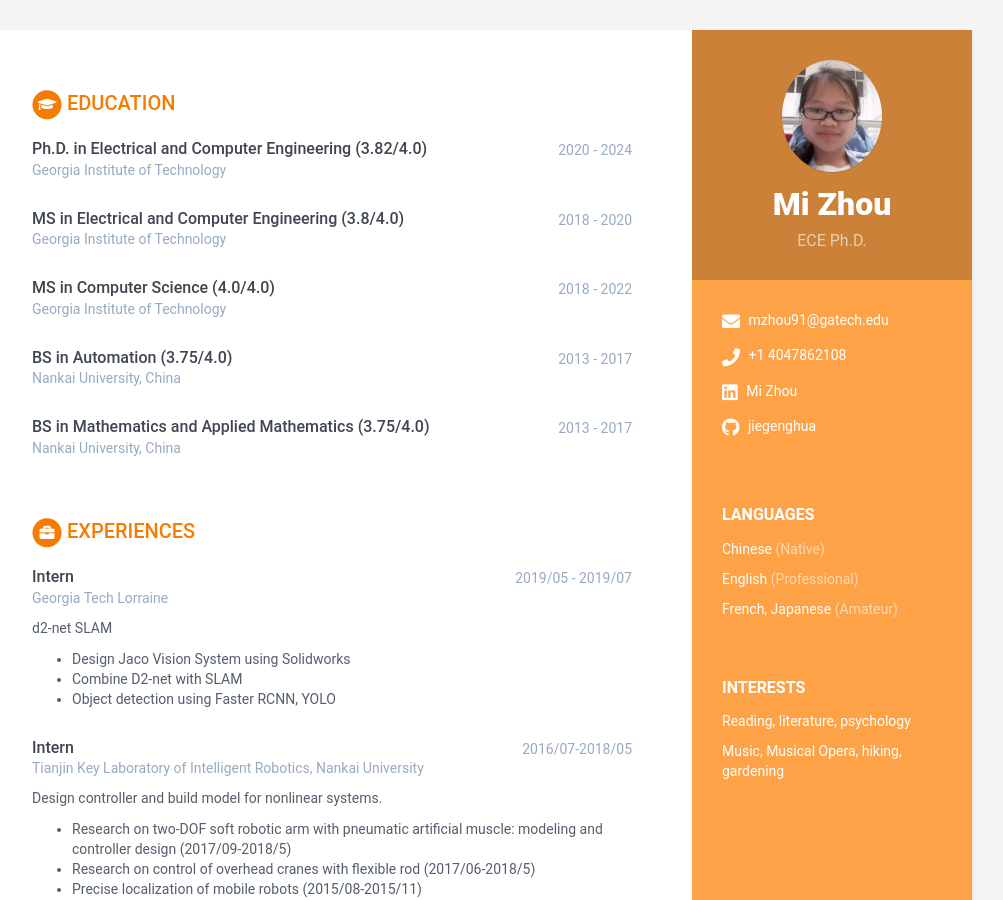
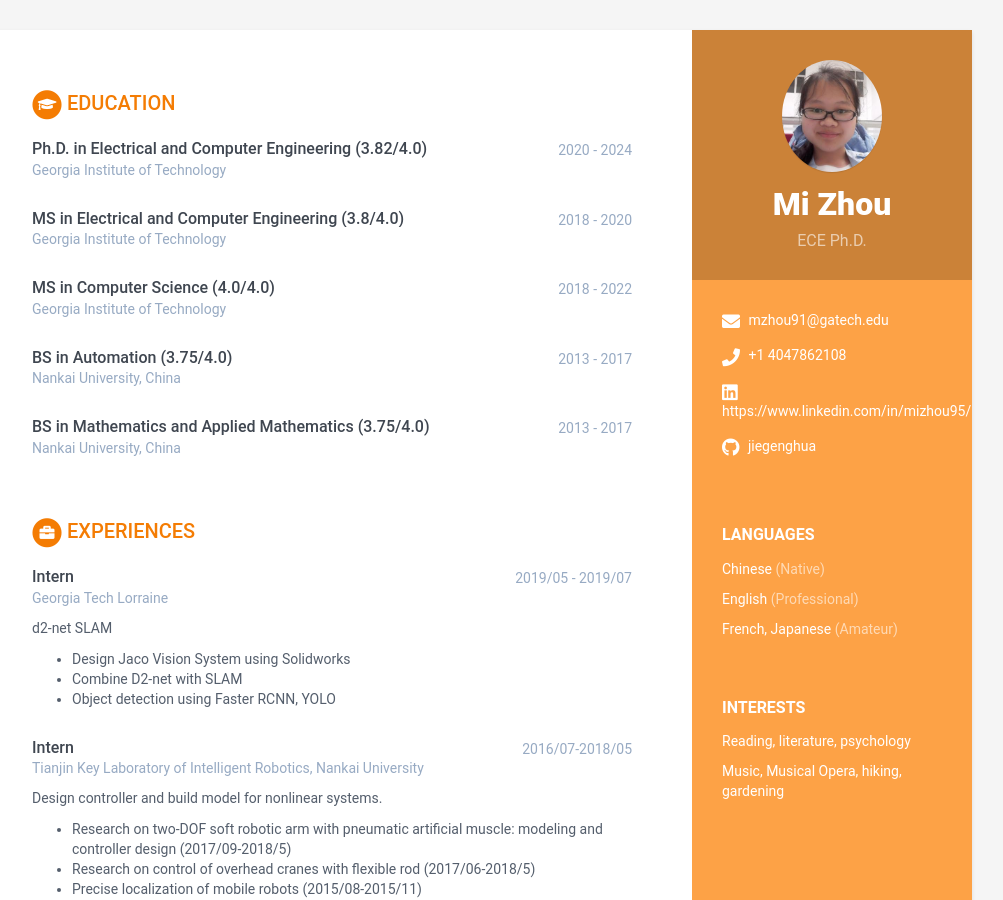
Before and after one commit to jiegenghua/MiZhou-cv, a Jekyll site: the page built from index.html, in a window 1280 px wide and 900 px high. Shown: the whole window, without its empty margins (168-1171 px from the left). Built offline with Jekyll 4.4.1, drawn with Linux system fonts in a browser that asks for light colours; part of the change alters nothing that is shown.

Commit message:
Update data.yml

```diff
--- a/_data/data.yml
+++ b/_data/data.yml
@@ -14,8 +14,8 @@ sidebar:
     # Sidebar links
     email: mzhou91@gatech.edu
     phone: +1 4047862108
-   #website: jiegenghua.github.io/MZ-Blog/ #do not add http://
-    linkedin: Mi Zhou
+    Resume: https://drive.google.com/file/d/1iOpwWq5xQZiwd1aDq48W7nzMSe0_Y4qs/view?usp=drive_link
+    linkedin: https://www.linkedin.com/in/mizhou95/
     github: jiegenghua
     #bitbucket: jiegenghua
     #twitter: '@Jamie_lkfrbrme'
```
